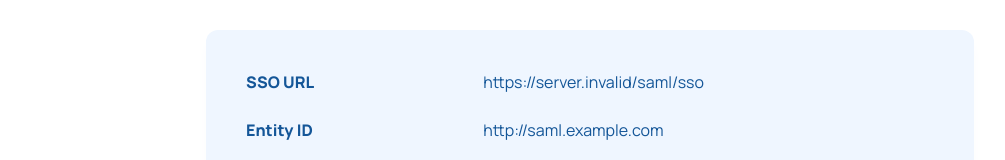
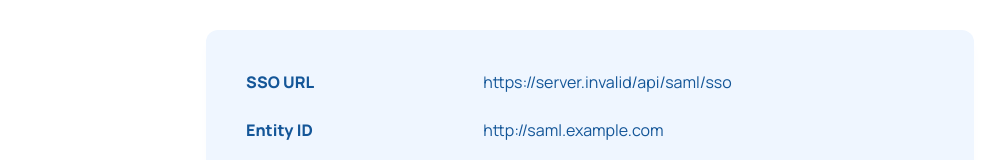
Before and after one commit to boxyhq/mock-saml, a Next.js app: page / in a window 1280 px wide. Shown: the part 126-286 px from the top of the page, without its empty margins (50-1055 px from the left). Built offline with nearby package versions, Linux system fonts and the light colour scheme; no server answers.

Commit message:
Create saml response

```diff
--- a/lib/env.ts
+++ b/lib/env.ts
@@ -1,6 +1,6 @@
 const appUrl = process.env.APP_URL || 'http://localhost:4000';
 const entityId = process.env.ENTITY_ID || 'http://saml.example.com';
-const ssoUrl = `${appUrl}/saml/sso`;
+const ssoUrl = `${appUrl}/api/saml/sso`;
 
 export default {
   appUrl,
--- /dev/null
+++ b/pages/api/saml/sso.ts
@@ -0,0 +1,48 @@
+import type { NextApiRequest, NextApiResponse } from 'next';
+import { createResponseForm, createSAMLResponseXML } from 'utils';
+import { User } from 'types';
+import config from '../../../lib/env'
+
+export default async function handler(
+  req: NextApiRequest,
+  res: NextApiResponse<string>
+) {
+
+  switch (req.method) {
+    case 'GET':
+      return await processSAMLRequest();
+    default:
+      return res.status(405).end(`Method ${req.method} Not Allowed`);
+  }
+
+  async function processSAMLRequest() {
+    const relayState = <string>req.query.RelayState;
+    const samlRequest = <string>req.query.SAMLRequest;
+
+    const idpIdentityId = config.entityId;
+    const audience = config.entityId;
+    const acsUrl = 'http://localhost:3000/sso/acs'; // TODO: Fetch acsUrl from SAMLRequest
+
+    const user: User = {
+      id: '1',
+      email: 'kiran@boxyhq.com',
+      firstName: 'Kiran',
+      lastName: 'K',
+    };
+
+    const xml = await createSAMLResponseXML({
+      idpIdentityId: idpIdentityId,
+      audience: audience,
+      acsUrl: acsUrl,
+      user: user,
+    });
+
+    console.log(xml)
+
+    const encodedSamlResponse =  Buffer.from(xml).toString('base64');
+
+    const html = createResponseForm(relayState, encodedSamlResponse, acsUrl);
+
+    res.send(html);
+  }
+}
--- a/pages/saml/sso.tsx
+++ b/pages/saml/sso.tsx
@@ -1,23 +1,7 @@
 import type { GetServerSideProps } from 'next';
 import React from "react";
 import { AuthNRequest } from '../../types'
-import { extractSAMLRequestAttributes, createSAMLResponse } from '../../utils'
-
-export const getServerSideProps: GetServerSideProps = async ({query, params}) => {
-  const relayState = query.RelayState as string;
-  const samlRequest = query.SAMLRequest as string;
-
-  console.log(await createSAMLResponse())
-
-  const attributes = await extractSAMLRequestAttributes(samlRequest);
-
-  return {
-    props: {
-      relayState,
-      samlRequest,
-    },
-  }
-}
+import { extractSAMLRequestAttributes, createResponseForm } from '../../utils'
 
 const ProcessRequest: React.FC<AuthNRequest> = ({relayState, samlRequest}) => {
   return (
--- a/utils/index.ts
+++ b/utils/index.ts
@@ -67,18 +67,13 @@ const extractCert = (certificate: string) => {
     .trim();
 };
 
-// Create SAMLResponse
-const createSAMLResponse = async (): Promise<string> => {
-  const idpIdentityId = 'urn:dev-tyj7qyzz.auth0.com';
-  const audience = 'https://saml.boxyhq.com';
-  const acsUrl = 'http://localhost:3000/sso/acs';
-
-  const user: User = {
-    id: '1',
-    email: 'kiran@boxyhq.com',
-    firstName: 'Kiran',
-    lastName: 'K',
-  }
+const createSAMLResponseXML = async (params: {
+  idpIdentityId: string,
+  audience: string,
+  acsUrl: string,
+  user: User
+}): Promise<string> => {
+  const {idpIdentityId, audience, acsUrl, user} = params;
 
   const nodes = {
     'samlp:Response':{
@@ -136,24 +131,36 @@ const createSAMLResponse = async (): Promise<string> => {
         'saml:AttributeStatement': {
           '@xmlns:xs': 'http://www.w3.org/2001/XMLSchema',
           '@xmlns:xsi': 'http://www.w3.org/2001/XMLSchema-instance',
-          'saml:Attribute': {
-            '@Name': 'http://schemas.xmlsoap.org/ws/2005/05/identity/claims/emailaddress',
-            '@NameFormat': 'urn:oasis:names:tc:SAML:2.0:attrname-format:uri',
+          'saml:Attribute': [
+            {
+              '@Name': 'id',
+              '@NameFormat': 'urn:oasis:names:tc:SAML:2.0:attrname-format:basic',
               'saml:AttributeValue': {
-              '@xsi:type': 'xs:string',
+                '#text': user.id,
+              }
+            },
+            {
+              '@Name': 'email',
+              '@NameFormat': 'urn:oasis:names:tc:SAML:2.0:attrname-format:basic',
+              'saml:AttributeValue': {
                 '#text': user.email,
               }
             },
-
-          // @ts-ignore
-          'saml:Attribute': {
-            '@Name': 'http://schemas.xmlsoap.org/ws/2005/05/identity/claims/emailaddress',
-            '@NameFormat': 'urn:oasis:names:tc:SAML:2.0:attrname-format:uri',
+            {
+              '@Name': 'firstName',
+              '@NameFormat': 'urn:oasis:names:tc:SAML:2.0:attrname-format:basic',
               'saml:AttributeValue': {
-              '@xsi:type': 'xs:string',
-              '#text': user.id
+                '#text': user.firstName,
               }
             },
+            {
+              '@Name': 'lastName',
+              '@NameFormat': 'urn:oasis:names:tc:SAML:2.0:attrname-format:basic',
+              'saml:AttributeValue': {
+                '#text': user.lastName,
+              }
+            },
+          ]
         }
       }
     }
@@ -162,7 +169,8 @@ const createSAMLResponse = async (): Promise<string> => {
   return xmlbuilder.create(nodes).end({ pretty: true});
 };
 
-export const createResponseForm = (relayState: string, samlResponse: string, acsUrl: string) => {
+// Create the HTML form to submit the response
+export const createResponseForm = (relayState: string, encodedSamlResponse: string, acsUrl: string) => {
   const formElements = [
     '<!DOCTYPE html>',
     '<html>',
@@ -176,7 +184,7 @@ export const createResponseForm = (relayState: string, samlResponse: string, acs
     '</noscript>',
     '<form method="post" action="' + encodeURI(acsUrl) + '">',
     '<input type="hidden" name="RelayState" value="' + relayState + '"/>',
-    '<input type="hidden" name="SAMLResponse" value="' + samlResponse + '"/>',
+    '<input type="hidden" name="SAMLResponse" value="' + encodedSamlResponse + '"/>',
     '<input type="submit" value="Continue" />',
     '</form>',
     '<script>document.forms[0].style.display="none";</script>',
@@ -191,7 +199,7 @@ export {
   parseXML,
   extractSAMLRequestAttributes,
   createIdPMetadataXML,
-  createSAMLResponse,
+  createSAMLResponseXML,
   createCertificate,
   extractCert,
 };
```
Also changed, not shown: 1 other file (tests, documents, lock files or other folders). Lines whose indentation alone changed are shown as unchanged.
